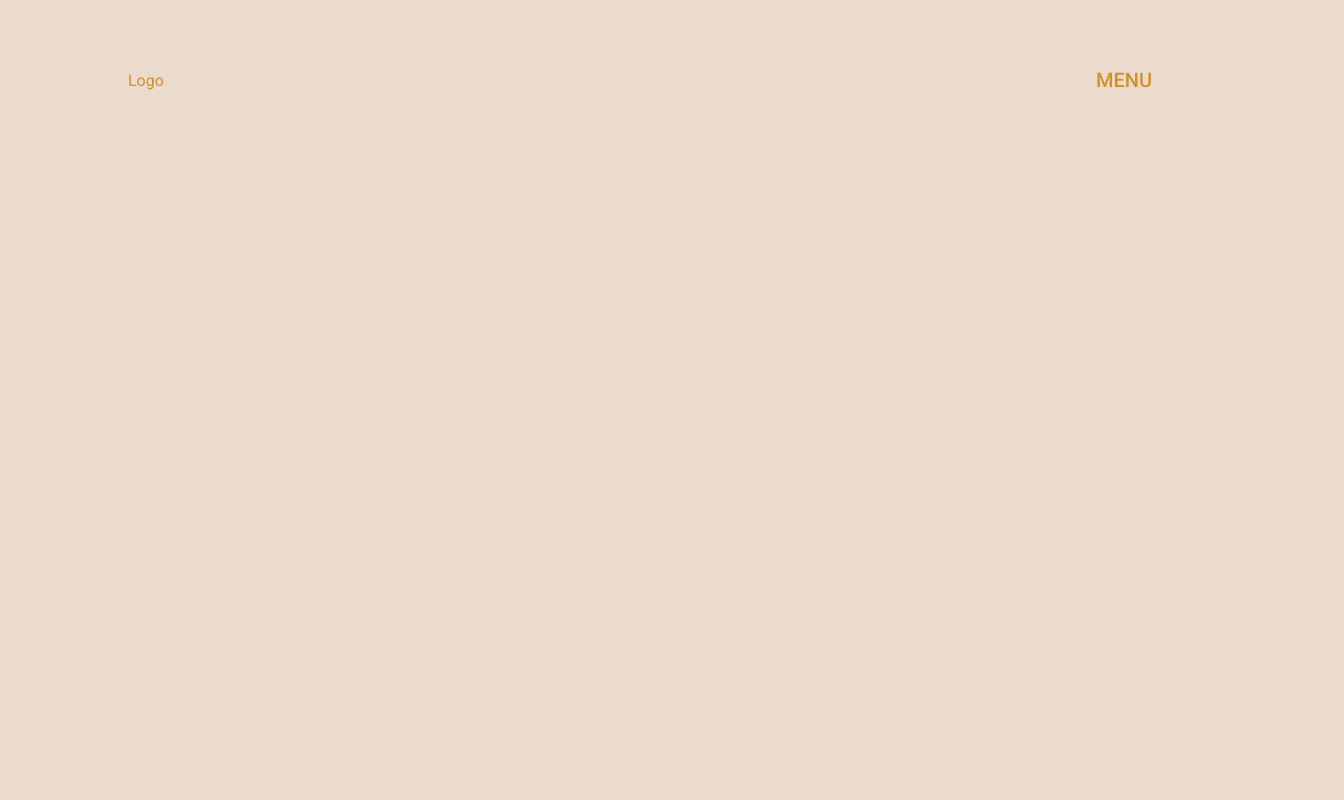
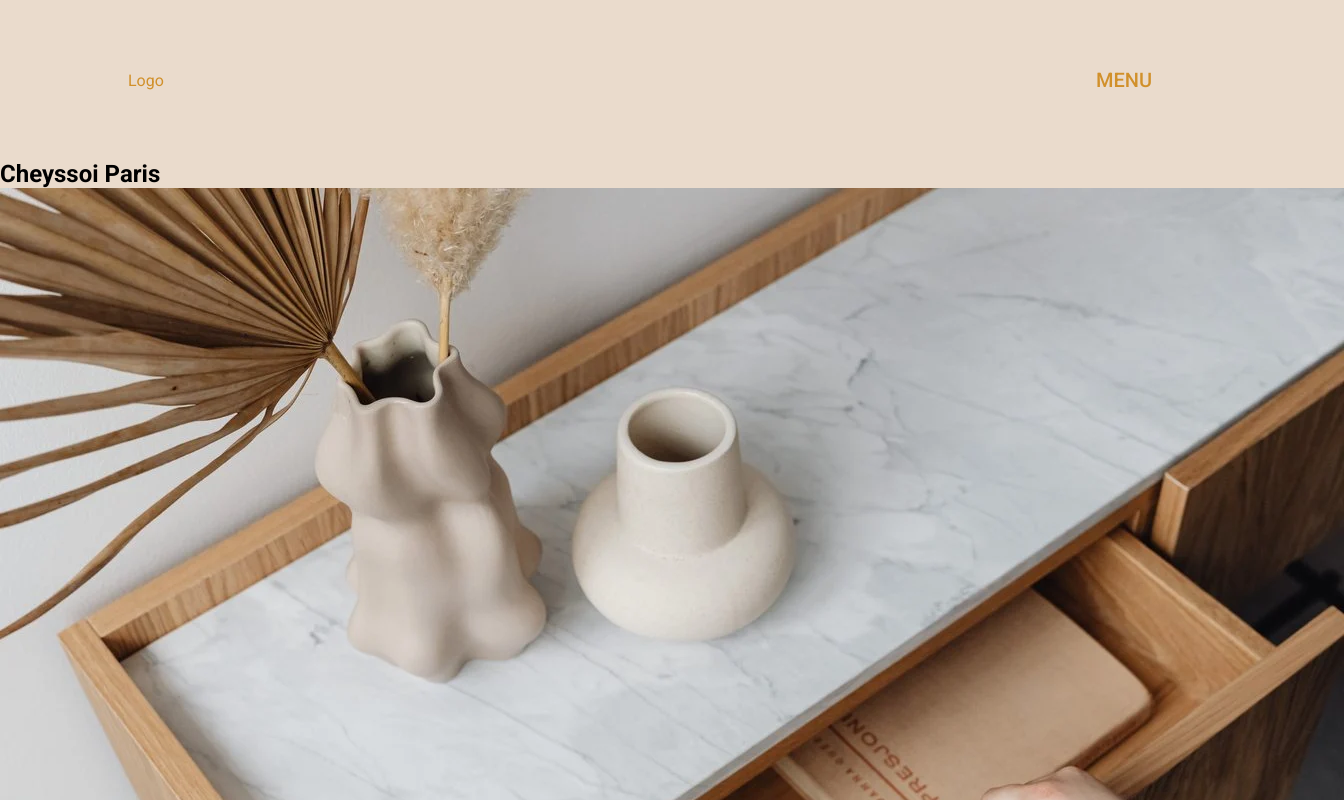
Before and after one commit to Scharlyopitz/CHEYSSOI-PARIS, a React (Vite) app: page /about in a window 1280 px wide. Before the commit this address had no page. Shown: the top 800 px of the page, 1344 px wide, since content can reach past the window. Built offline with nearby package versions, Linux system fonts and the light colour scheme.

Commit message:
Ajout de la page About

```diff
--- a/src/App.jsx
+++ b/src/App.jsx
@@ -2,6 +2,7 @@ import { Route, Routes } from "react-router-dom";
 import "./style/style.css";
 import Home from "./pages/Home";
 import Navbar from "./components/Navbar";
+import About from "./pages/About";
 
 function App() {
   return (
@@ -9,6 +10,7 @@ function App() {
       <Navbar />
       <Routes>
         <Route path="/" element={<Home />} />
+        <Route path="/about" element={<About />} />
       </Routes>
     </>
   );
--- /dev/null
+++ b/src/pages/About.jsx
@@ -0,0 +1,13 @@
+import React from "react";
+import Image1 from "/Image1.webp";
+
+export default function About() {
+  return (
+    <main id="About">
+      <section>
+        <h1>Cheyssoi Paris</h1>
+        <img src={Image1} alt="Image1" />
+      </section>
+    </main>
+  );
+}
```
